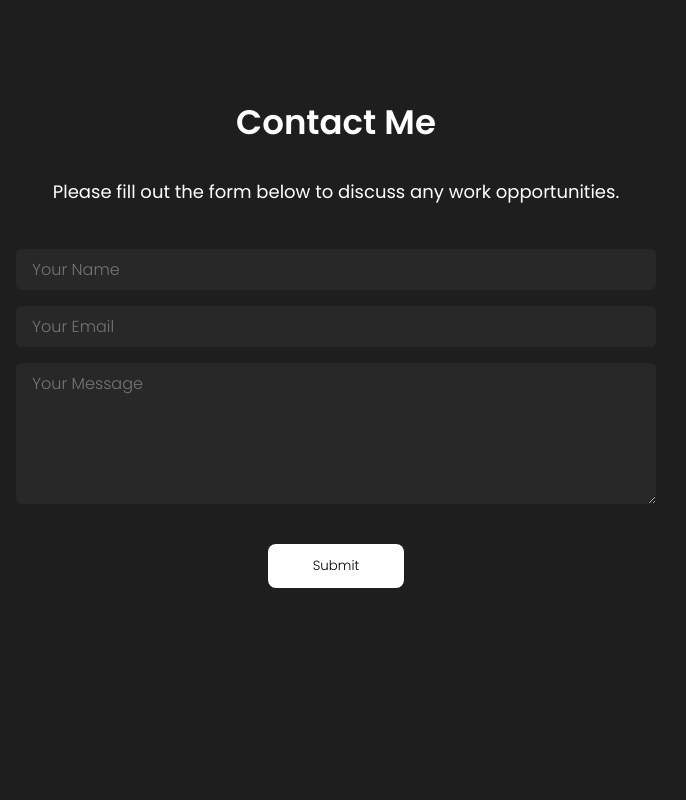
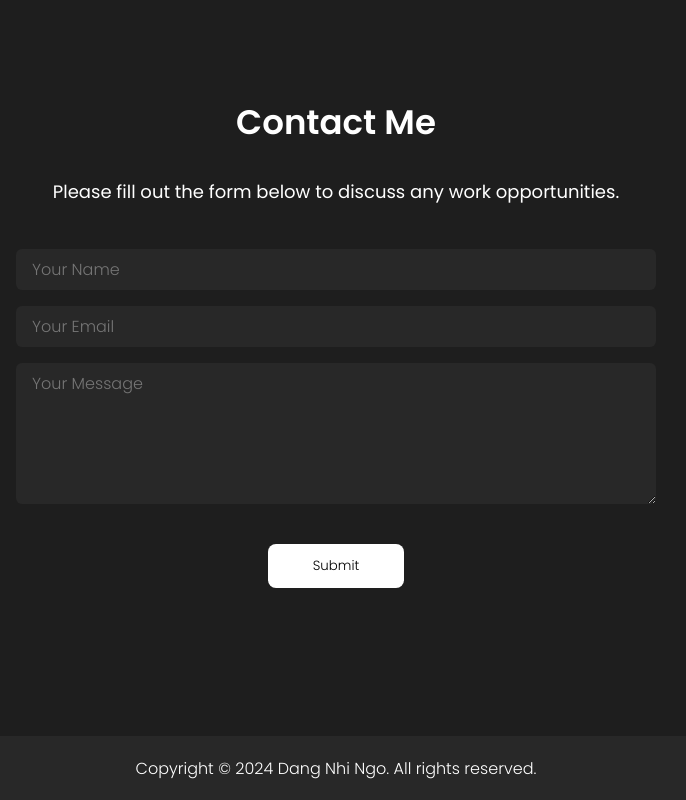
Before and after one commit to daphnengo/portfolio_website, a React (Create React App) app in the folder portfolio/: page / in a window 1280 px wide. Shown: the part 1960-2760 px from the top of the page, without its empty margins (304-990 px from the left). Before the commit the page ends 2696 px from the top, so only its background shows below. Built offline with nearby package versions, Linux system fonts and the light colour scheme.

Commit message:
CreateFooterSection

```diff
--- a/portfolio/src/App.js
+++ b/portfolio/src/App.js
@@ -4,6 +4,7 @@
 import Portfolio from "./components/Portfolio/portfolio";
 import Skills from "./components/Skills/skills";
 import Contact from "./components/Contact/contact";
+import Footer from "./components/Footer/footer";
 
 function App() {
   return (
@@ -14,6 +15,7 @@
       <Portfolio />
       <Skills />
       <Contact />
+      <Footer />
     </div>
   );
 }
--- /dev/null
+++ b/portfolio/src/components/Footer/footer.css
@@ -0,0 +1,10 @@
+.footer {
+    width: 100vw;
+    height: 4rem;
+    background: rgb(40, 40, 40);
+    display: flex;
+    align-items: center;
+    justify-content: center;
+    font-weight: 300;
+    font-size: medium;
+}
--- /dev/null
+++ b/portfolio/src/components/Footer/footer.jsx
@@ -0,0 +1,12 @@
+import React from 'react';
+import './footer.css';
+
+const Footer = () => {
+    return (
+        <footer className="footer">
+            Copyright &#169; 2024 Dang Nhi Ngo. All rights reserved.
+        </footer>
+    );
+};
+
+export default Footer;
```
